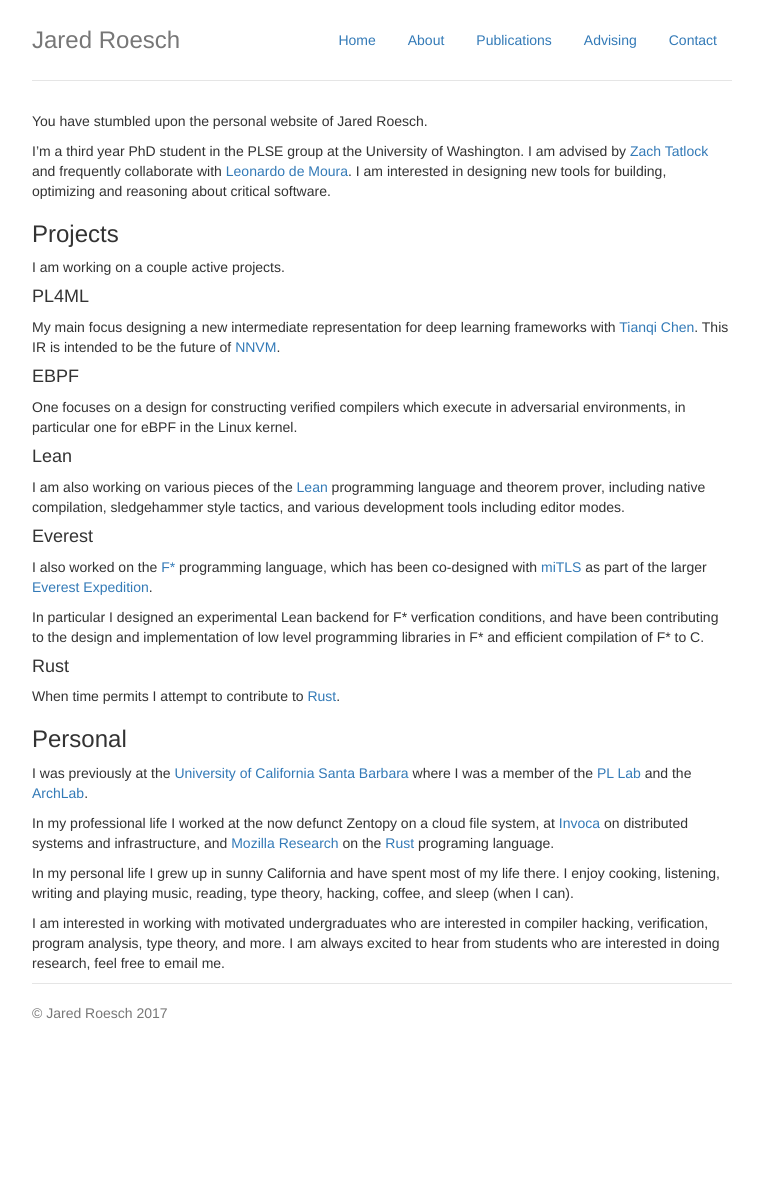
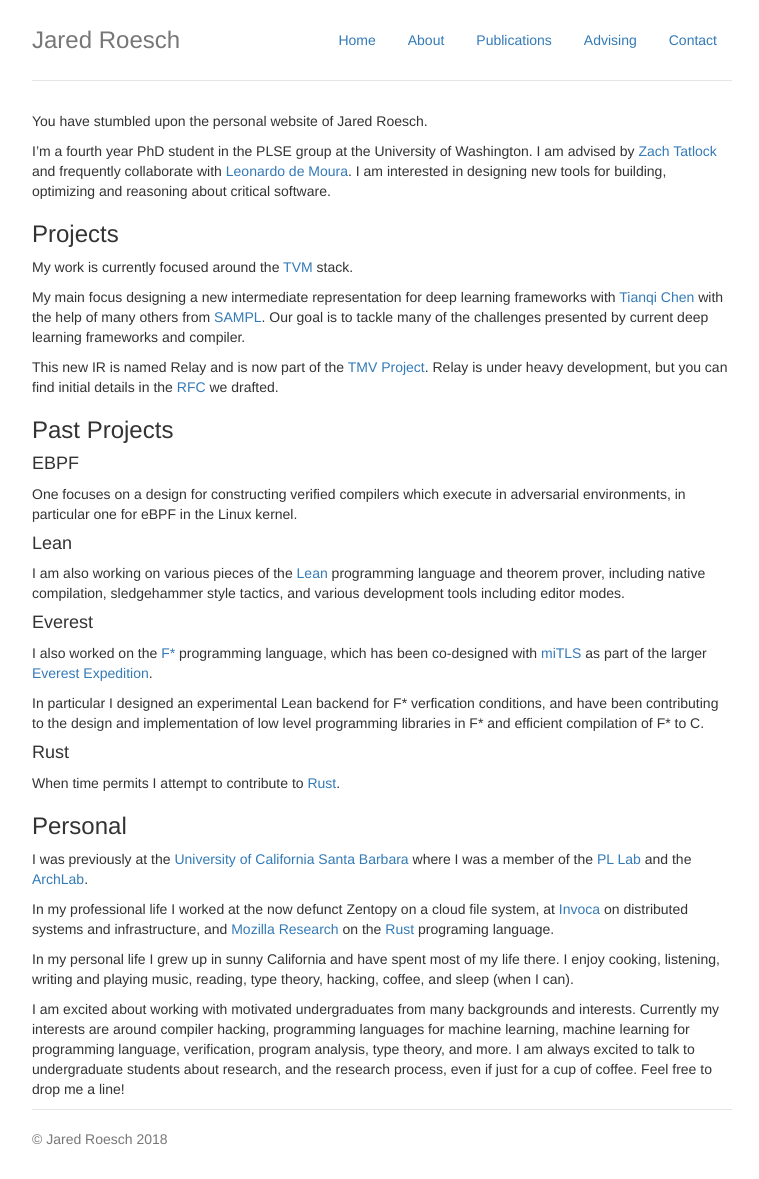
Before and after one commit to jroesch/jroesch.github.io, a Jekyll site: the page built from about_content.md, in a window 1280 px wide. Shown: the whole page, without its empty margins (258-1017 px from the left). Built offline with Jekyll 4.4.1, drawn with Linux system fonts in a browser that asks for light colours; our own code applies the rules of GitHub Pages for plain Markdown files; before the commit the page ends 1053 px from its top, so only the background shows below that.

Commit message:
More site tweaks

```diff
--- a/_layouts/default.html
+++ b/_layouts/default.html
@@ -33,7 +33,7 @@
       {{ content }}
 
       <footer class="footer">
-        <p>&copy; Jared Roesch 2017</p>
+        <p>&copy; Jared Roesch 2018</p>
       </footer>
 
     </div> <!-- /container -->
--- a/about_content.md
+++ b/about_content.md
@@ -1,6 +1,6 @@
 You have stumbled upon the personal website of Jared Roesch.
 
-I'm a third year PhD student in the PLSE group at the University of Washington.
+I'm a fourth year PhD student in the PLSE group at the University of Washington.
 I am advised by [Zach Tatlock](https://homes.cs.washington.edu/~ztatlock/)
 and frequently collaborate with [Leonardo de Moura](http://leodemoura.github.io/).
 I am interested in designing new tools for building, optimizing and reasoning about
@@ -8,12 +8,17 @@ critical software.
 
 ### Projects
 
-I am working on a couple active projects.
+My work is currently focused around the [TVM](tvm.ai) stack.
 
-#### PL4ML
 My main focus designing a new intermediate representation for deep learning frameworks with
-[Tianqi Chen](https://homes.cs.washington.edu/~tqchen/). This IR is intended to be the future
-of [NNVM](http://tvmlang.org/).
+[Tianqi Chen](https://homes.cs.washington.edu/~tqchen/) with the help of many others from
+[SAMPL](sampl.cs.washington.edu). Our goal is to tackle many of the challenges presented
+by current deep learning frameworks and compiler.
+
+This new IR is named Relay and is now part of the [TMV Project](https://github.com/dmlc/tvm).
+Relay is under heavy development, but you can find initial details in the [RFC](https://github.com/dmlc/tvm/issues/1673) we drafted.
+
+### Past Projects
 
 #### EBPF
 One focuses on a design for constructing verified compilers which execute in adversarial
@@ -54,6 +59,5 @@ In my personal life I grew up in sunny California and have spent most of my life
 there. I enjoy cooking, listening, writing and playing music, reading,
 type theory, hacking, coffee, and sleep (when I can).
 
-I am interested in working with motivated undergraduates who are interested in compiler hacking, verification,
-program analysis, type theory, and more. I am always excited to hear from students who are interested in
-doing research, feel free to email me.
+I am excited about working with motivated undergraduates from many backgrounds and interests. Currently my interests are around compiler hacking, programming languages for machine learning, machine learning for programming language, verification, program analysis, type theory, and more. I am always excited to talk to undergraduate students about research, and the research process,
+even if just for a cup of coffee. Feel free to drop me a line!
--- a/css/site.scss
+++ b/css/site.scss
@@ -139,3 +139,7 @@ body {
 .publication > .title {
   font-size: 14pt;
 }
+
+.publication > .authors {
+  font-size: 12pt;
+}
--- a/publications.html
+++ b/publications.html
@@ -86,7 +86,7 @@ title: "Jared Roesch's Publications"
             </span>
             <br>
             <span class="authors">
-                Gabriel Ebner, Sebastian Ullrich, <b>Jared Roesch</b>, Jeremy Avigad, and Leonardo Moura.
+                Gabriel Ebner, Sebastian Ullrich, <b>Jared Roesch</b>, Jeremy Avigad, and Leonardo deMoura.
             </span>
             <br>
             <span class="venuetype"></span><span class="venue">Proc. ACM Program. Lang. 1(ICFP)</span>,
```
